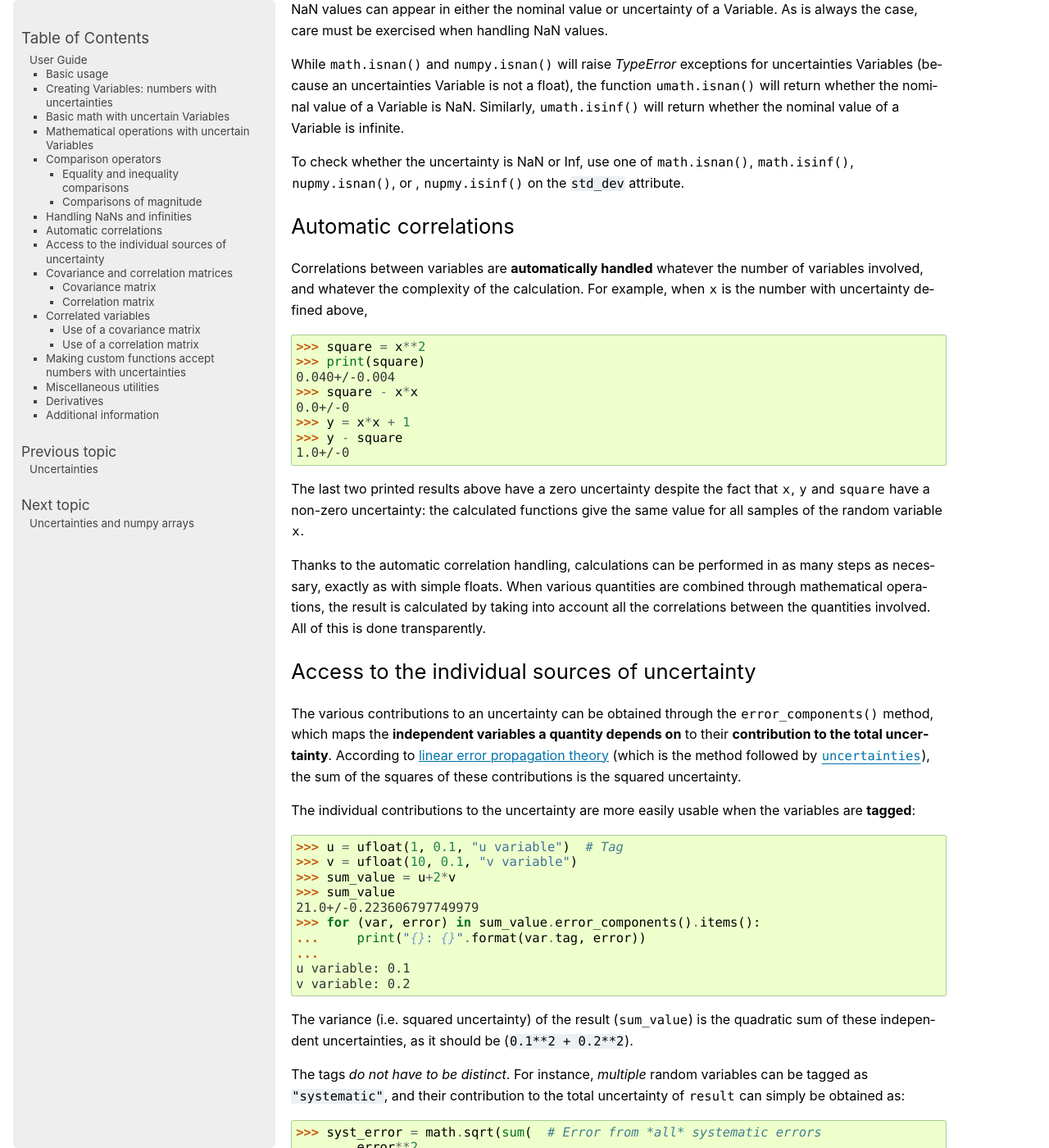
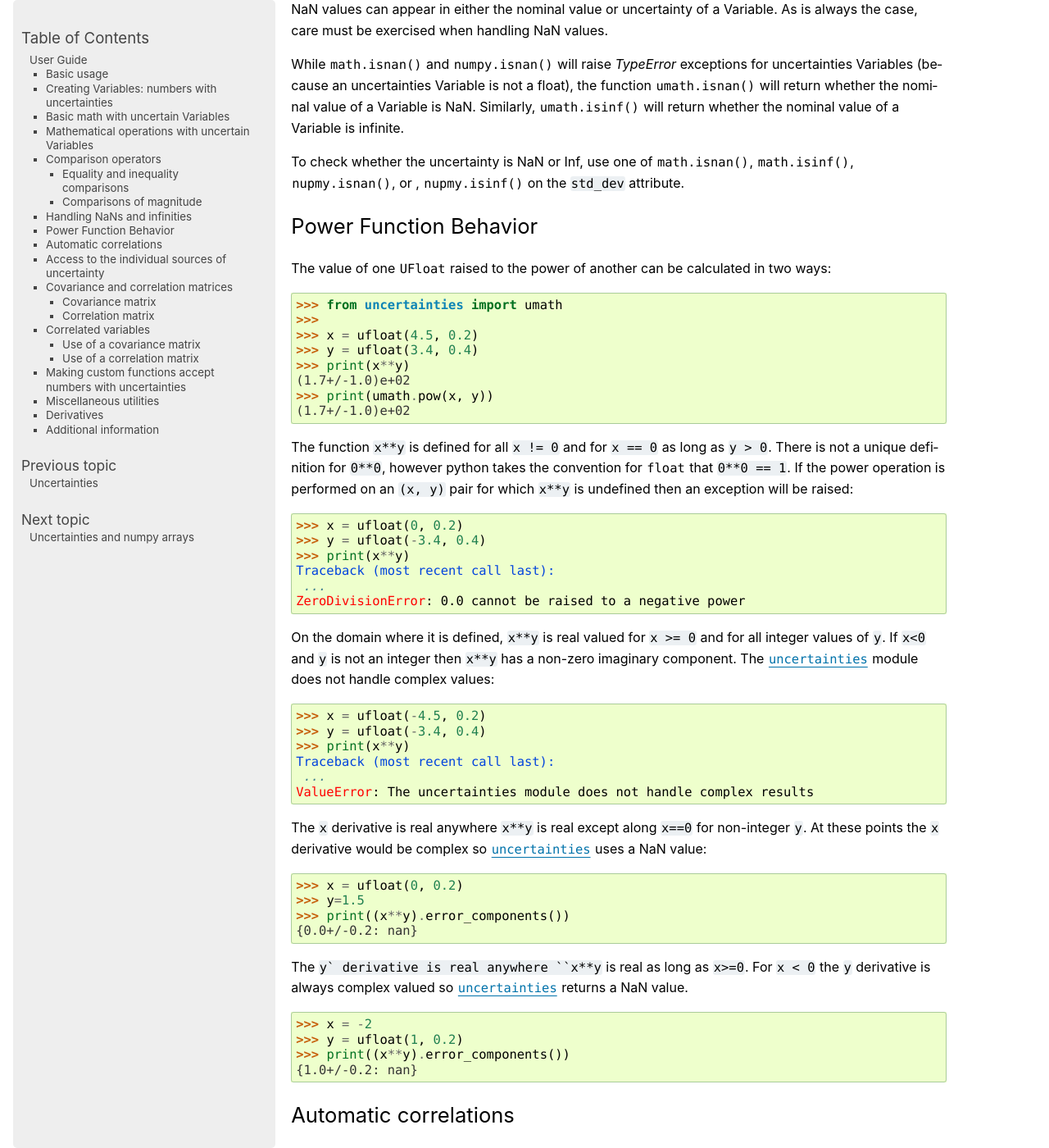
Before and after one commit to lmfit/uncertainties, a Sphinx documentation site: the page built from doc/user_guide.rst, in a window 1280 px wide and 1400 px high, scrolled down 4379 px. Shown: the whole window at 82% size. Built offline with Sphinx 7.4.7, drawn with Linux system fonts in a browser that asks for light colours; pages that are not in the unit, such as notebooks, are missing from menus; the version number could not be read and is left out.

Commit message:
documentation

```diff
--- a/doc/user_guide.rst
+++ b/doc/user_guide.rst
@@ -270,6 +270,66 @@
 
 .. index:: correlations; detailed example
 
+
+Power Function Behavior
+=======================
+
+The value of one :class:`UFloat` raised to the power of another can be calculated in two
+ways:
+
+>>> from uncertainties import umath
+>>>
+>>> x = ufloat(4.5, 0.2)
+>>> y = ufloat(3.4, 0.4)
+>>> print(x**y)
+(1.7+/-1.0)e+02
+>>> print(umath.pow(x, y))
+(1.7+/-1.0)e+02
+
+The function ``x**y`` is defined for all ``x != 0`` and for ``x == 0`` as long as
+``y > 0``.
+There is not a unique definition for ``0**0``, however python takes the convention for
+:class:`float` that ``0**0 == 1``.
+If the power operation is performed on an ``(x, y)`` pair for which ``x**y`` is
+undefined then an exception will be raised:
+
+>>> x = ufloat(0, 0.2)
+>>> y = ufloat(-3.4, 0.4)
+>>> print(x**y)
+Traceback (most recent call last):
+ ...
+ZeroDivisionError: 0.0 cannot be raised to a negative power
+
+On the domain where it is defined, ``x**y`` is real valued for ``x >= 0`` and for all
+integer values of ``y``.
+If ``x<0`` and ``y`` is not an integer then ``x**y`` has a non-zero imaginary component.
+The :mod:`uncertainties` module does not handle complex values:
+
+>>> x = ufloat(-4.5, 0.2)
+>>> y = ufloat(-3.4, 0.4)
+>>> print(x**y)
+Traceback (most recent call last):
+ ...
+ValueError: The uncertainties module does not handle complex results
+
+The ``x`` derivative is real anywhere ``x**y`` is real except along ``x==0`` for
+non-integer ``y``.
+At these points the ``x`` derivative would be complex so :mod:`uncertainties` uses a
+NaN value:
+
+>>> x = ufloat(0, 0.2)
+>>> y=1.5
+>>> print((x**y).error_components())
+{0.0+/-0.2: nan}
+
+The ``y` derivative is real anywhere ``x**y`` is real as long as ``x>=0``.
+For ``x < 0`` the ``y`` derivative is always complex valued so :mod:`uncertainties`
+returns a NaN value.
+
+>>> x = -2
+>>> y = ufloat(1, 0.2)
+>>> print((x**y).error_components())
+{1.0+/-0.2: nan}
 
 Automatic correlations
 ======================
```
